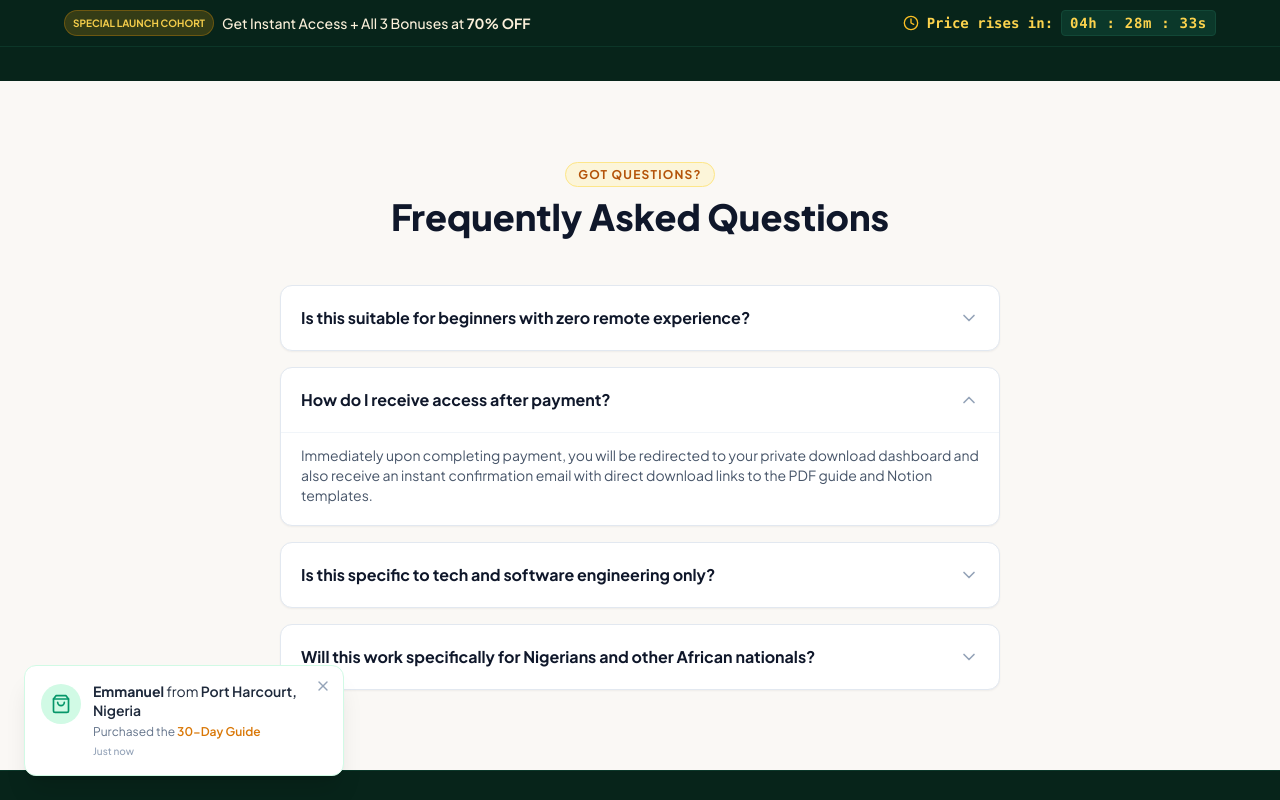
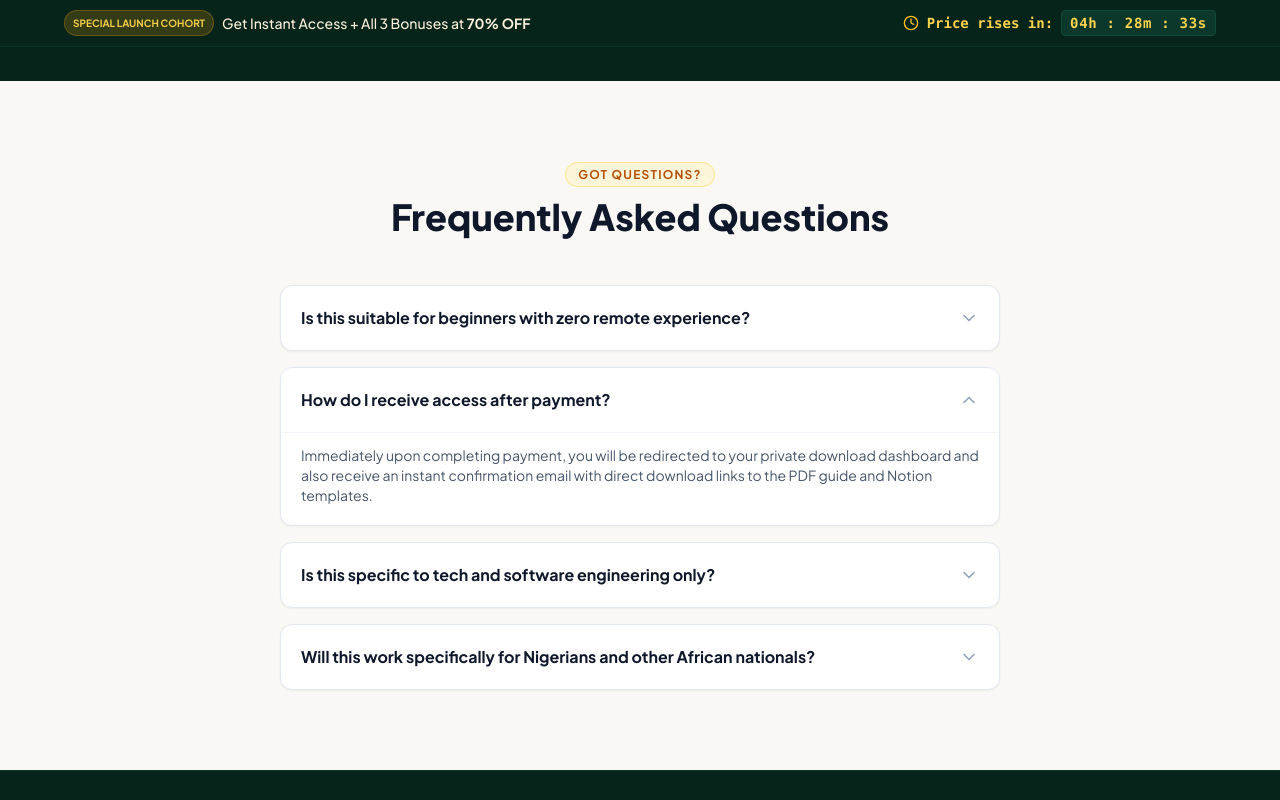
Before and after one commit to waleowootori/Guide-landing-page, a React (Vite) app: page / in a window 1280 px wide. Both pictures are taken after a click on the button "How do I receive access after payment?". Shown: the part 6499-7299 px from the top of the page. Built offline with nearby package versions, Linux system fonts and the light colour scheme; a web font is replaced by a local one.

Commit message:
Update recent purchases list and shrink popup size

```diff
--- a/src/components/RecentPurchases.jsx
+++ b/src/components/RecentPurchases.jsx
@@ -1,17 +1,19 @@
-import React, { useState, useEffect } from 'react';
-import { ShoppingBag, X } from 'lucide-react';
+import React, { useState, useEffect } from "react";
+import { ShoppingBag, X } from "lucide-react";
 
 const FAKE_PURCHASES = [
   { name: 'Oluwaseun', location: 'Lagos, Nigeria', item: '30-Day Guide' },
   { name: 'Chima', location: 'Abuja, Nigeria', item: 'Remote Career System' },
-  { name: 'Sarah', location: 'Nairobi, Kenya', item: '30-Day Guide' },
+  { name: 'Ngozi', location: 'Enugu, Nigeria', item: '30-Day Guide' },
   { name: 'David', location: 'London, UK', item: 'Remote Career System' },
-  { name: 'Amina', location: 'Accra, Ghana', item: '30-Day Guide' },
+  { name: 'Amina', location: 'Kano, Nigeria', item: '30-Day Guide' },
   { name: 'Someone', location: 'Texas, USA', item: 'Remote Career System' },
   { name: 'Tunde', location: 'Ibadan, Nigeria', item: '30-Day Guide' },
-  { name: 'Grace', location: 'Kigali, Rwanda', item: 'Remote Career System' },
+  { name: 'Folake', location: 'Lagos, Nigeria', item: 'Remote Career System' },
   { name: 'Emmanuel', location: 'Port Harcourt, Nigeria', item: '30-Day Guide' },
-  { name: 'Joy', location: 'Johannesburg, SA', item: 'Remote Career System' },
+  { name: 'Chioma', location: 'Owerri, Nigeria', item: 'Remote Career System' },
+  { name: 'Ibrahim', location: 'Kaduna, Nigeria', item: '30-Day Guide' },
+  { name: 'Sarah', location: 'Nairobi, Kenya', item: '30-Day Guide' },
 ];
 
 export default function RecentPurchases() {
@@ -20,20 +22,21 @@ export default function RecentPurchases() {
 
   useEffect(() => {
     const showNotification = () => {
-      const randomPurchase = FAKE_PURCHASES[Math.floor(Math.random() * FAKE_PURCHASES.length)];
+      const randomPurchase =
+        FAKE_PURCHASES[Math.floor(Math.random() * FAKE_PURCHASES.length)];
       setCurrentPurchase(randomPurchase);
       setIsVisible(true);
 
-      // Hide after 5 seconds
+      // Hide after 12 seconds
       setTimeout(() => {
         setIsVisible(false);
-      }, 5000);
+      }, 12000);
     };
 
     // Initial delay before first popup
     const initialTimeout = setTimeout(() => {
       showNotification();
-    }, 5000);
+    }, 12000);
 
     // Then show a popup every 12 seconds
     const interval = setInterval(() => {
@@ -50,28 +53,28 @@ export default function RecentPurchases() {
 
   return (
     <div
-      className={`fixed bottom-4 left-4 sm:bottom-6 sm:left-6 z-50 max-w-[320px] w-[calc(100%-2rem)] bg-white border border-emerald-100 shadow-xl rounded-xl p-4 transition-all duration-500 transform ${
+      className={`fixed bottom-4 left-4 sm:bottom-6 sm:left-6 z-50 max-w-[280px] w-[calc(100%-2rem)] bg-white border border-emerald-100 shadow-xl rounded-xl p-3 transition-all duration-500 transform ${
         isVisible ? 'translate-y-0 opacity-100' : 'translate-y-8 opacity-0 pointer-events-none'
       }`}
     >
-      <div className="flex items-start gap-3">
-        <div className="w-10 h-10 rounded-full bg-emerald-100 flex items-center justify-center flex-shrink-0 text-emerald-600 mt-0.5">
-          <ShoppingBag className="w-5 h-5" />
+      <div className="flex items-start gap-2.5">
+        <div className="w-8 h-8 rounded-full bg-emerald-100 flex items-center justify-center flex-shrink-0 text-emerald-600 mt-0.5">
+          <ShoppingBag className="w-4 h-4" />
         </div>
-        <div className="flex-1 pr-4">
-          <p className="text-sm text-slate-800 leading-snug">
+        <div className="flex-1 pr-3">
+          <p className="text-xs text-slate-800 leading-snug">
             <span className="font-bold">{currentPurchase.name}</span> from <span className="font-semibold">{currentPurchase.location}</span>
           </p>
-          <p className="text-xs text-slate-500 mt-1">
-            Purchased the <span className="text-amber-600 font-semibold">{currentPurchase.item}</span>
+          <p className="text-[11px] text-slate-500 mt-0.5">
+            Purchased <span className="text-amber-600 font-semibold">{currentPurchase.item}</span>
           </p>
-          <p className="text-[10px] text-slate-400 mt-1 font-medium">Just now</p>
+          <p className="text-[9px] text-slate-400 mt-0.5 font-medium">Just now</p>
         </div>
         <button
           onClick={() => setIsVisible(false)}
-          className="absolute top-2 right-2 text-slate-400 hover:text-slate-600 p-1 rounded-full hover:bg-slate-100 transition-colors"
+          className="absolute top-1.5 right-1.5 text-slate-400 hover:text-slate-600 p-1 rounded-full hover:bg-slate-100 transition-colors"
         >
-          <X className="w-4 h-4" />
+          <X className="w-3.5 h-3.5" />
         </button>
       </div>
     </div>
```
